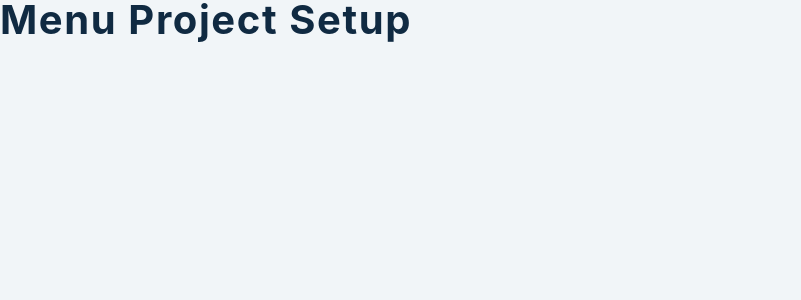
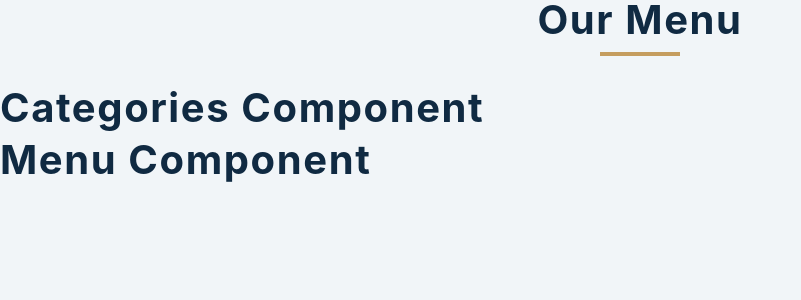
Before and after one commit to david204code/Menu-react, a React (Create React App) app: page / in a window 1280 px wide. Shown: the top 300 px of the page, without its empty margins (0-801 px from the left). Built offline with nearby package versions, Linux system fonts and the light colour scheme.

Commit message:
Set up the state value and rendering the two component Categories & Menu

```diff
--- a/src/App.js
+++ b/src/App.js
@@ -4,7 +4,28 @@ import Categories from './Categories';
 import items from './data';
 
 function App() {
-  return <h2>menu project setup</h2>;
+
+  // state value
+  const [menuItems, setMenuItems] = useState(items);
+  const [categories, setCategories] = useState([]);;
+
+  return(
+    <>
+      <main>
+        <section className ="menue">
+
+          <div className ="title">
+            <h2>Our Menu</h2>
+            <div className ="underline"></div>
+          </div>
+
+          <Categories />
+          <Menu />
+
+        </section>
+      </main>
+    </>
+  );
 }
 
 export default App;
```
